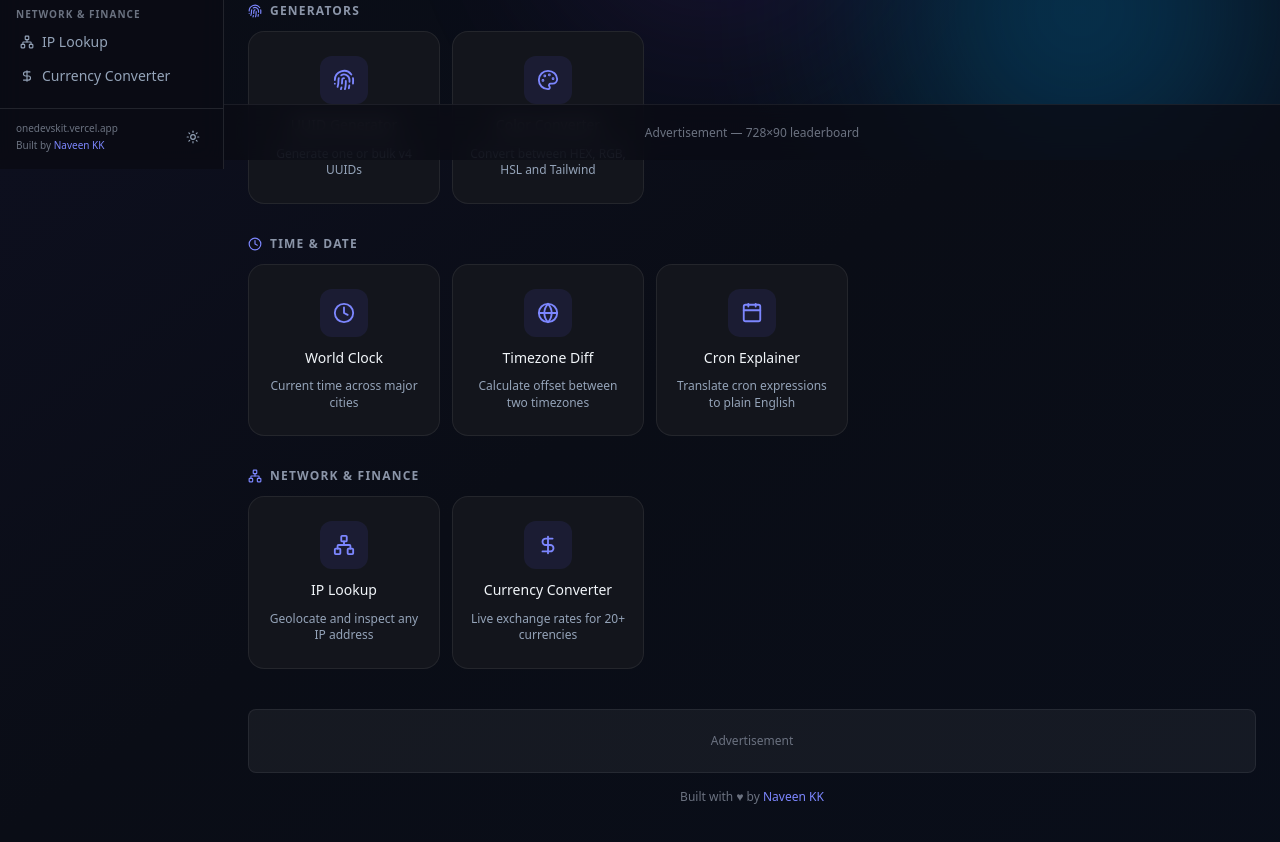
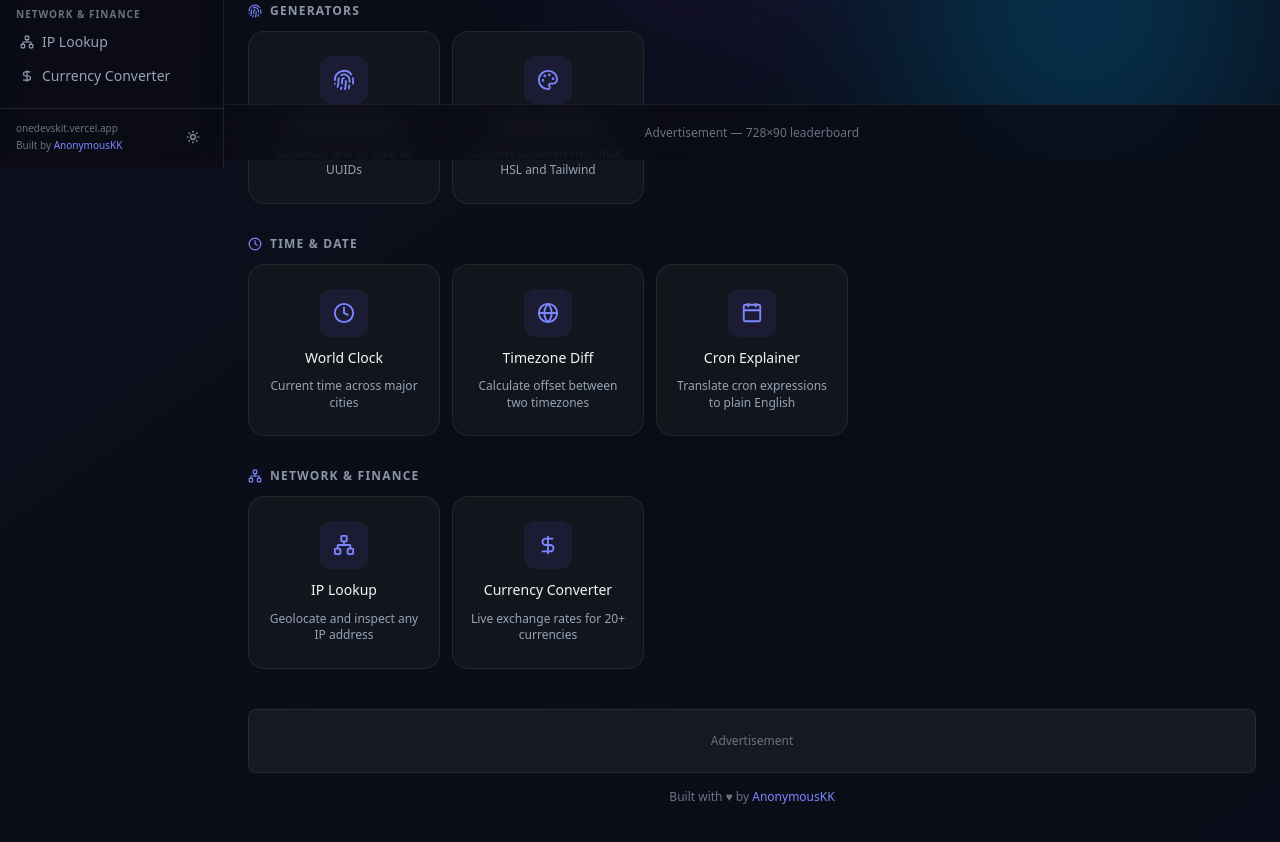
Before and after one commit to naveenkosana/onedevkit, a React (Vite) app: page / in a window 1280 px wide. Shown: the part 640-1482 px from the top of the page. Built offline with nearby package versions, Linux system fonts and the light colour scheme.

Commit message:
Update author name to AnonymousKK

```diff
--- a/src/components/Sidebar.tsx
+++ b/src/components/Sidebar.tsx
@@ -52,7 +52,7 @@ export default function Sidebar() {
         <div>
           <p className="text-[10px]" style={{ color: 'var(--text-muted)' }}>onedevskit.vercel.app</p>
           <p className="text-[10px] mt-0.5" style={{ color: 'var(--text-muted)' }}>
-            Built by <span className="text-indigo-400 font-medium">Naveen KK</span>
+            Built by <span className="text-indigo-400 font-medium">AnonymousKK</span>
           </p>
         </div>
         <button
--- a/src/pages/Home.tsx
+++ b/src/pages/Home.tsx
@@ -94,7 +94,7 @@ export default function Home() {
       <AdSlotInline className="h-16 mt-10" />
 
       <p className="text-center text-xs mt-4 pb-2" style={{ color: 'var(--text-muted)' }}>
-        Built with ♥ by <span className="text-indigo-400 font-medium">Naveen KK</span>
+        Built with ♥ by <span className="text-indigo-400 font-medium">AnonymousKK</span>
       </p>
     </div>
   )
```
